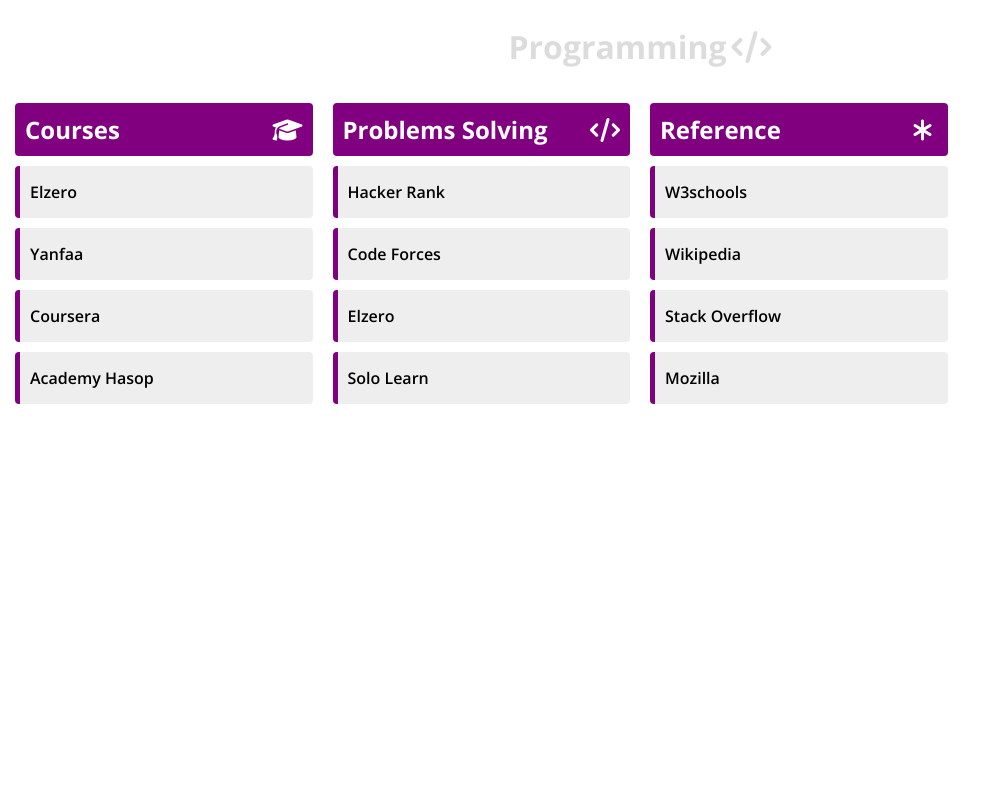
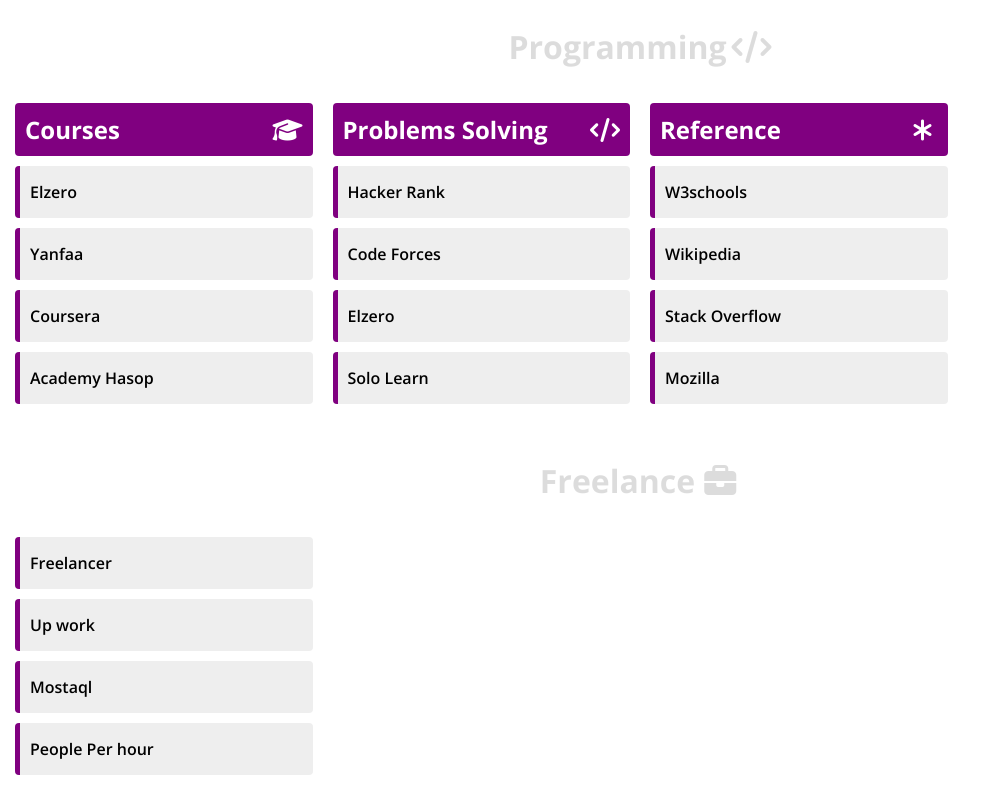
Before and after one commit to Mustafa-Sayed-M/My-Web-Sites, a plain HTML site: page index.html in a window 1280 px wide. Shown: the part 1204-2004 px from the top of the page, without its empty margins (0-996 px from the left). Before the commit the page ends 1633 px from the top, so only its background shows below. Drawn offline with nearby package versions, Linux system fonts and the light colour scheme.

Commit message:
Add Web Sites To Freelance

```diff
--- a/index.html
+++ b/index.html
@@ -179,5 +179,24 @@
         </div>
     </div>
     <!-- End Section Tow -->
+    <!-- Start Section Tow -->
+    <div class="section-tow section">
+                <!-- ### Head Title ### -->
+                <h1>
+                    <span>Freelance</span>
+                    <i class="fa-solid fa-briefcase fa-fw"></i>
+                </h1>
+        <!-- ### Container ### -->
+        <div class="container">
+            <!-- Freelance -->
+            <div class="box">
+                <a href="https://www.freelancer.com/dashboard" target="_blank"><span>Freelancer</span></a>
+                <a href="https://www.upwork.com/" target="_blank"><span>Up work</span></a>
+                <a href="https://mostaql.com/" target="_blank"><span>Mostaql</span></a>
+                <a href="https://www.peopleperhour.com/dashboard/seller" target="_blank"><span>People Per hour</span></a>
+            </div>
+        </div>
+    </div>
+    <!-- End Section Tow -->
 </body>
 </html>
```
